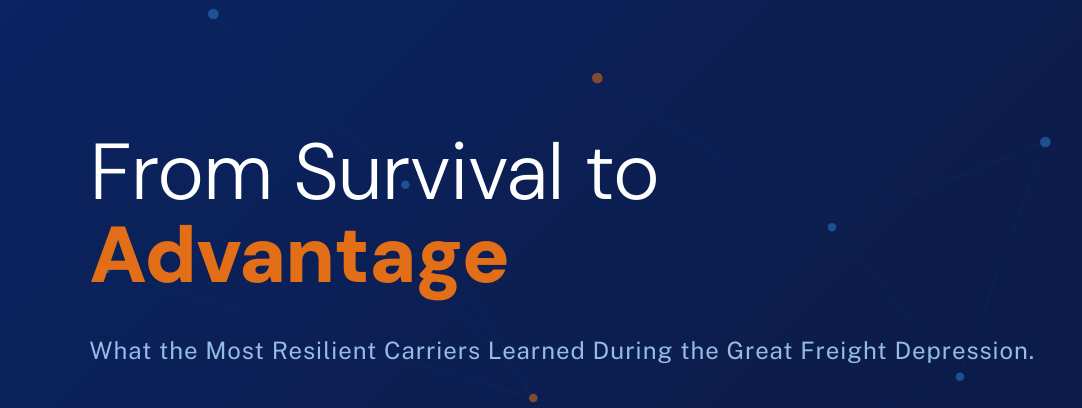
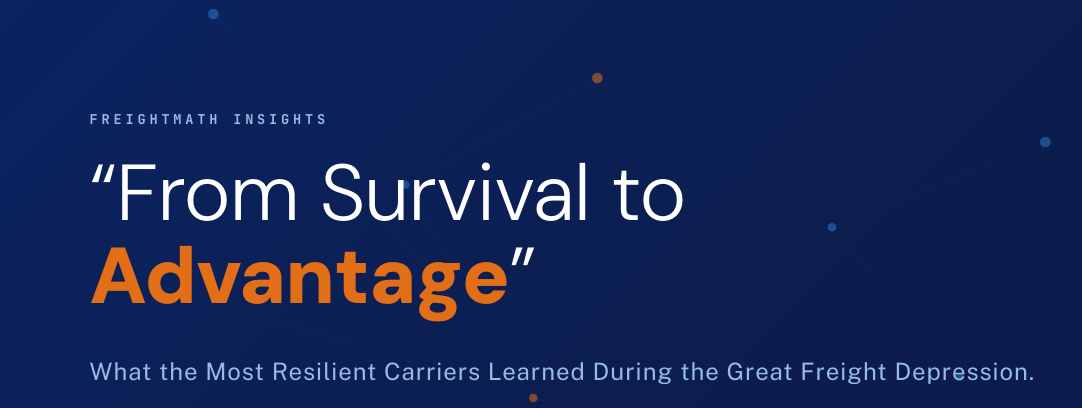
Before and after one commit to chenryksmta/otafreightmath, a plain HTML site: page index.html in a window 1280 px wide. Shown: the part 114-522 px from the top of the page, 0-1082 px from the left. Drawn offline with nearby package versions, Linux system fonts and the light colour scheme.

Commit message:
Retitle hero: FreightMath Insights — "From Survival to Advantage"
Added a "FreightMath Insights" eyebrow above the headline on the
title slide and wrapped the headline in quotation marks to read as
the named piece. Updated the document <title> to match.

Co-Authored-By: Claude Sonnet 4.6 <noreply@anthropic.com>

```diff
--- a/index.html
+++ b/index.html
@@ -3,7 +3,7 @@
 <head>
 <meta charset="utf-8" />
 <meta name="viewport" content="width=device-width,initial-scale=1" />
-<title>From Survival to Advantage — Chris Henry, KSM Transport Advisors</title>
+<title>FreightMath Insights: From Survival to Advantage — Chris Henry, KSM Transport Advisors</title>
 <link rel="preconnect" href="https://fonts.googleapis.com">
 <link rel="preconnect" href="https://fonts.gstatic.com" crossorigin>
 <link href="https://fonts.googleapis.com/css2?family=DM+Sans:wght@300;400;500;700;900&family=Public+Sans:wght@400;500;600;700&family=JetBrains+Mono:wght@400;500;700&display=swap" rel="stylesheet">
@@ -459,7 +459,8 @@ p{font-family:var(--sans);font-size:1rem;line-height:1.55;margin:0;color:var(--f
     <circle cx="100" cy="360" r="3"/>
   </svg>
   <div class="brand-top on-dark"><span class="dot"></span> KSM Transport Advisors · Trucking Business Owners &amp; Leaders Roundtable</div>
-  <h1 class="reveal">From Survival to <strong>Advantage</strong></h1>
+  <div class="reveal" style="font-family:var(--mono);font-size:.85rem;letter-spacing:.28em;text-transform:uppercase;color:var(--fm-light-blue);font-weight:700;margin-bottom:1.5rem">FreightMath Insights</div>
+  <h1 class="reveal-2">&ldquo;From Survival to <strong>Advantage</strong>&rdquo;</h1>
   <div class="sub reveal-2">What the Most Resilient Carriers Learned During the Great Freight Depression.</div>
   <div class="author reveal-3">
     <div class="who">
```
